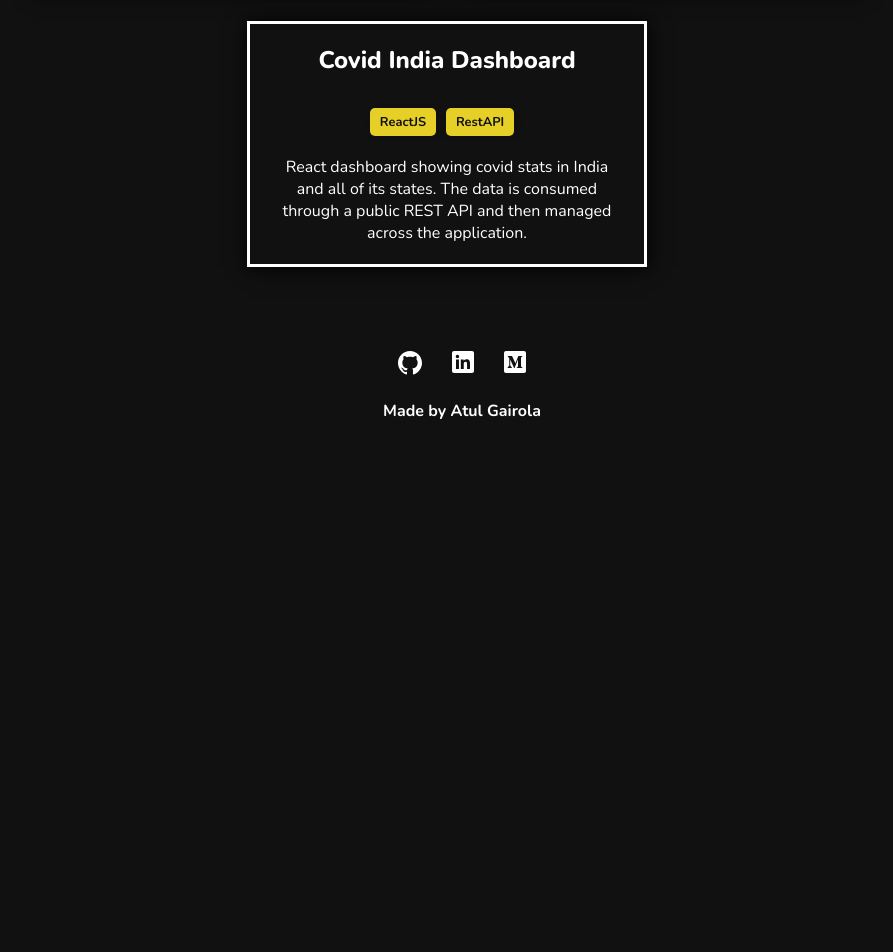
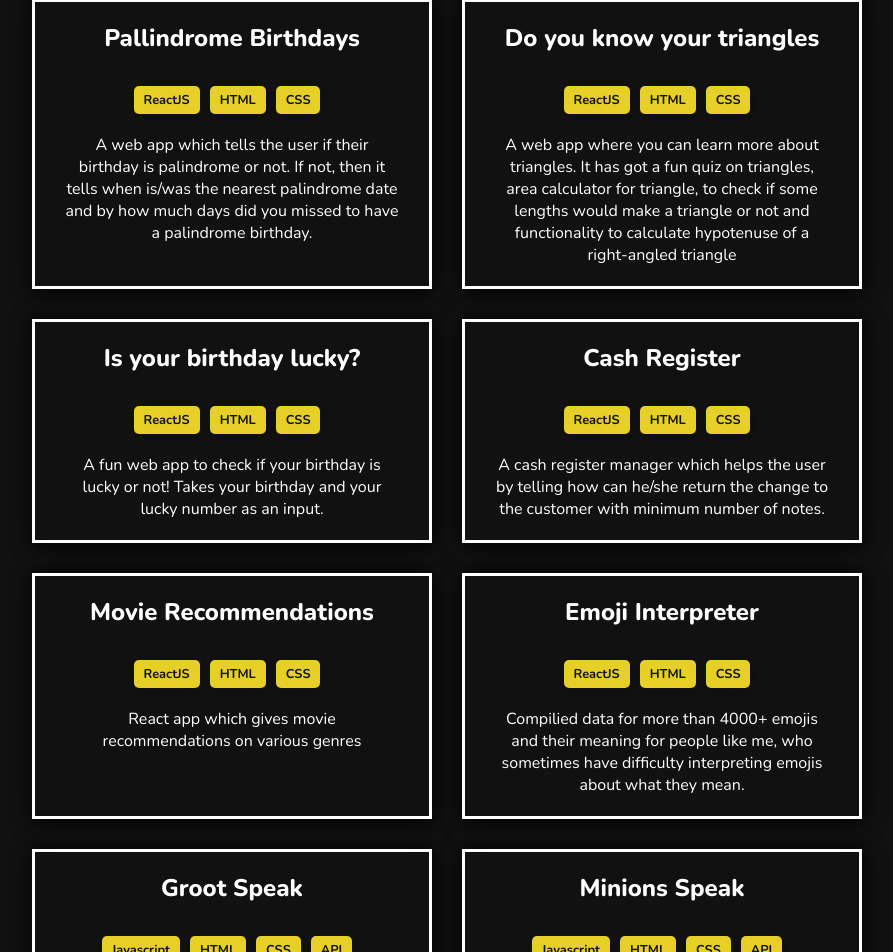
Before and after one commit to atul-gairola/Portfolio, a React (Create React App) app: page /projects in a window 1280 px wide. Shown: the part 1135-2087 px from the top of the page, without its empty margins (178-1071 px from the left). Before the commit the page ends 1587 px from the top, so only its background shows below. Built offline with nearby package versions, Linux system fonts and the light colour scheme.

Commit message:
feat: add new projects

```diff
--- a/src/projects.js
+++ b/src/projects.js
@@ -61,32 +61,126 @@ export const projects = [
     github: ["https://github.com/atul-gairola/covid-19-india-dashboard"],
     prod: "https://atul-gairola.github.io/covid-19-india-dashboard/",
     skills: ["ReactJS", "RestAPI"],
-    gist: "React dashboard showing covid stats in India and all of its states. The data is consumed through a public REST API and then managed across the application.",
+    gist: "This is my submission mark14 for neoG camp. This app tells if selling the stock gave us profit or loss with the % of the exchange.",
     description: [
       "React dashboard showing covid stats in India and all of its states. The data is consumed through a public REST API and then managed across the application.",
       "Made the UI responsive for all device sizes.",
     ],
   },
   {
-    name: "Covid India Dashboard",
-    github: ["https://github.com/atul-gairola/covid-19-india-dashboard"],
-    prod: "https://atul-gairola.github.io/covid-19-india-dashboard/",
-    skills: ["ReactJS", "RestAPI"],
-    gist: "React dashboard showing covid stats in India and all of its states. The data is consumed through a public REST API and then managed across the application.",
+    name: "Profit or Loss",
+    github: ["https://github.com/atul-gairola/profit-or-loss-mark14"],
+    prod: "https://profit-or-loss-mark14.netlify.app/",
+    skills: ["ReactJS", "HTML", "CSS"],
+    gist: "This is my submission mark14 for neoG camp. This app tells if selling the stock gave us profit or loss with the % of the exchange.",
     description: [
-      "React dashboard showing covid stats in India and all of its states. The data is consumed through a public REST API and then managed across the application.",
-      "Made the UI responsive for all device sizes.",
+      "This is my submission mark14 for neoG camp. This app calculates the profit or loss of selling a stock. It returns the percentage of the profit/loss.",
     ],
   },
   {
-    name: "Covid India Dashboard",
-    github: ["https://github.com/atul-gairola/covid-19-india-dashboard"],
-    prod: "https://atul-gairola.github.io/covid-19-india-dashboard/",
-    skills: ["ReactJS", "RestAPI"],
-    gist: "React dashboard showing covid stats in India and all of its states. The data is consumed through a public REST API and then managed across the application.",
+    name: "Pallindrome Birthdays",
+    github: ["https://github.com/atul-gairola/pallindrome-birthday-mark13"],
+    prod: "https://pallindrome-birthdays.netlify.app/",
+    skills: ["ReactJS", "HTML", "CSS"],
+    gist: "A web app which tells the user if their birthday is palindrome or not. If not, then it tells when is/was the nearest palindrome date and by how much days did you missed to have a palindrome birthday.",
     description: [
-      "React dashboard showing covid stats in India and all of its states. The data is consumed through a public REST API and then managed across the application.",
-      "Made the UI responsive for all device sizes.",
+      "This is my mark13 submission for neoG camp. This app tells if your birthday is a pallindrome and if not gives the nearest birthday.",
+      "A web app which tells the user if their birthday is palindrome or not. If not, then it tells when is/was the nearest palindrome date and by how much days did you missed to have a palindrome birthday.",
+    ],
+  },
+  {
+    name: "Do you know your triangles",
+    github: ["https://github.com/atul-gairola/do-you-know-your-triangles"],
+    prod: "https://do-you-know-your-triangles-mark-12.netlify.app/",
+    skills: ["ReactJS", "HTML", "CSS"],
+    gist: "A web app where you can learn more about triangles. It has got a fun quiz on triangles, area calculator for triangle, to check if some lengths would make a triangle or not and functionality to calculate hypotenuse of a right-angled triangle",
+    description: [
+      "This is my submission for mark12 for neoG camp. This reactjs app is all around triangles. With multiple features dedicated to triangles, play with them and get to know your triangles better.",
+      "A web app where you can learn more about triangles. It has got a fun quiz on triangles, area calculator for triangle, to check if some lengths would make a triangle or not and functionality to calculate hypotenuse of a right-angled triangle",
+    ],
+  },
+  {
+    name: "Is your birthday lucky?",
+    github: ["https://github.com/atul-gairola/is-your-birthday-lucky-mark11"],
+    prod: "https://is-your-birthday-lucky-123.netlify.app/",
+    skills: ["ReactJS", "HTML", "CSS"],
+    gist: "A fun web app to check if your birthday is lucky or not! Takes your birthday and your lucky number as an input.",
+    description: [
+      "A fun web app to check if your birthday is lucky or not! Takes your birthday and your lucky number as an input.",
+      "Decides if your birthday is lucky - mark11 submission",
+    ],
+  },
+  {
+    name: "Cash Register",
+    github: ["https://github.com/atul-gairola/cash-register---mark10"],
+    prod: "https://cash-register-123.netlify.app/",
+    skills: ["ReactJS", "HTML", "CSS"],
+    gist: "A cash register manager which helps the user by telling how can he/she return the change to the customer with minimum number of notes.",
+    description: [
+      "A cash register manager which helps the user by telling how can he/she return the change to the customer with minimum number of notes.",
+      "This is my mark 10 submission - The cash register. This takes in total amount and given cash as input and returns the change that needs to be paid.",
+    ],
+  },
+  {
+    name: "Movie Recommendations",
+    github: ["https://github.com/atul-gairola/Movie-Recommendations---Mark910"],
+    prod: "https://my-movie-recommendations.netlify.app/",
+    skills: ["ReactJS", "HTML", "CSS"],
+    gist: "React app which gives movie recommendations on various genres",
+    description: [
+      "React app which gives movie recommendations on various genres",
+      "This is my mark9 submission for neoG camp level 1.",
+    ],
+  },
+  {
+    name: "Emoji Interpreter",
+    github: ["https://github.com/atul-gairola/Emoji-Interpreter---Mark8"],
+    prod: "https://emojieinterpreter.netlify.app/",
+    skills: ["ReactJS", "HTML", "CSS"],
+    gist: "Compilied data for more than 4000+ emojis and their meaning for people like me, who sometimes have difficulty interpreting emojis about what they mean.",
+    description: [
+      "This app tells you the name of emoji you enter. This is my mark8 submission",
+      "Compilied data for more than 4000+ emojis and their meaning for people like me, who sometimes have difficulty interpreting emojis about what they mean.",
+    ],
+  },
+  {
+    name: "Groot Speak",
+    github: ["https://github.com/atul-gairola/Groot-speak---mark7"],
+    prod: "https://groot-tongue.netlify.app/",
+    skills: ["Javascript", "HTML", "CSS", "API"],
+    gist: "Translate English sentences and words into groot tongue. This is the mark7 submission for neoG camp.",
+    description: [
+      "Translates input text into minion language using an api in vanilla JS. This is the mark6 submission for neoG camp.",
+    ],
+  },
+  {
+    name: "Minions Speak",
+    github: ["https://github.com/atul-gairola/Minions-Speak---Mark6"],
+    prod: "https://minion-tongue-converter.netlify.app/",
+    skills: ["Javascript", "HTML", "CSS", "API"],
+    gist: "Translates input text into minion language using an api in vanilla JS. This is the mark6 submission for neoG camp.",
+    description: [
+      "Translates input text into minion language using an api in vanilla JS. This is the mark6 submission for neoG camp.",
+    ],
+  },
+  {
+    name: "Fandom Quiz App",
+    github: ["https://github.com/atul-gairola/Fandom-quiz-app---mark2"],
+    prod: "https://replit.com/@atulgairola/mark2",
+    skills: ["Javascript", "NodeJS"],
+    gist: "A CLI based quiz made with NodeJS on Space and it's mysteries. Test how much do you actually know about Space.",
+    description: [
+      "A CLI based quiz made with NodeJS on Space and it's mysteries. Test how much do you actually know about Space.",
+    ],
+  },
+  {
+    name: "How well do you know me?",
+    github: ["https://github.com/atul-gairola/CLI-quiz-app---mark1"],
+    prod: "https://replit.com/@atulgairola/Mark1",
+    skills: ["Javascript", "NodeJS"],
+    gist: "A CLI based quiz made with NodeJS to check how well do you know me. Test how much do you actually know about me.",
+    description: [
+      "A CLI based quiz made with NodeJS to check how well do you know me. Test how much do you actually know about me.",
     ],
   },
 ];
```
